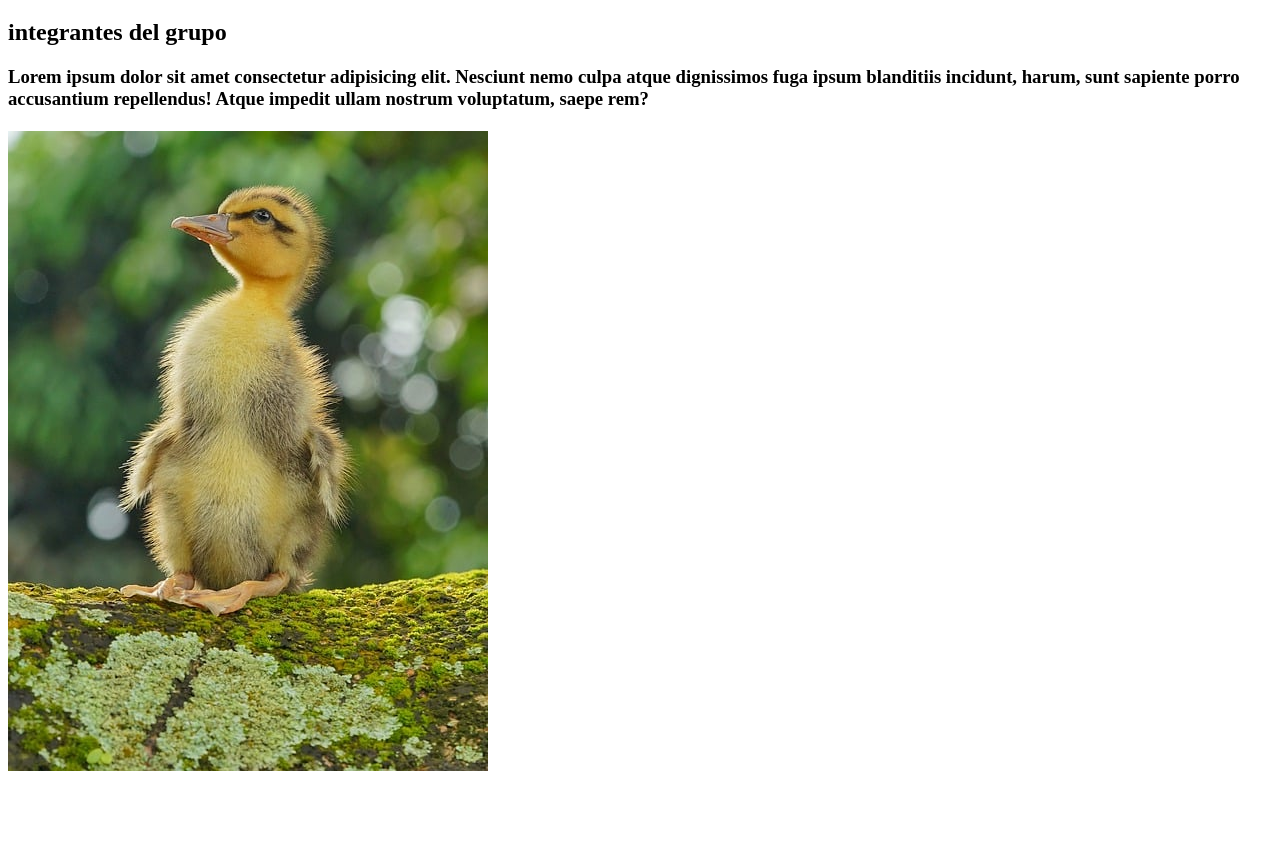
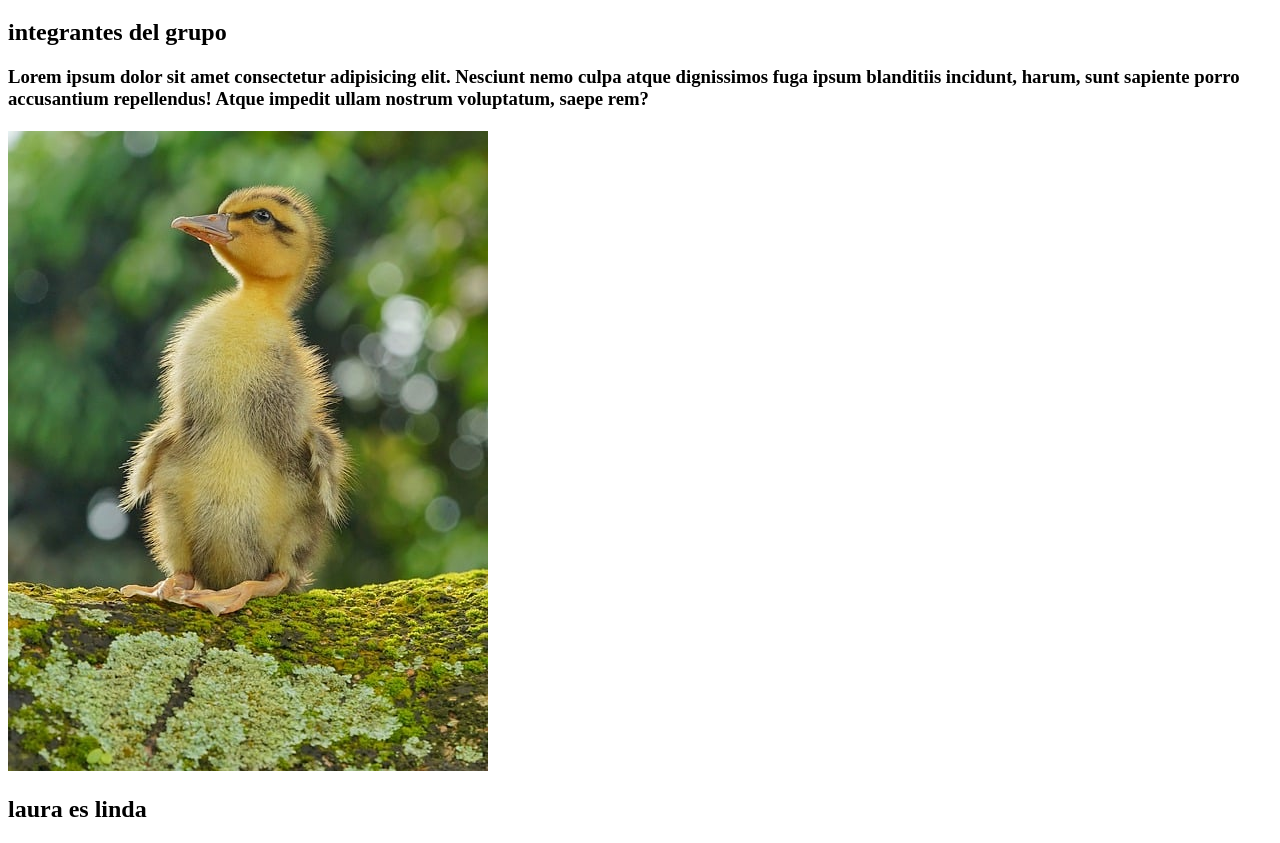
Before and after one commit to wilfrank3223/Html50, a plain HTML site: page index.html in a window 1280 px wide. Shown: the part 61-904 px from the top of the page. Before the commit the page ends 857 px from the top, so only its background shows below. Drawn offline with Linux system fonts and the light colour scheme.

Commit message:
archivos
cambios

```diff
--- a/index.html
+++ b/index.html
@@ -12,5 +12,6 @@
     <h2>integrantes del grupo</h2>
     <h3>Lorem ipsum dolor sit amet consectetur adipisicing elit. Nesciunt nemo culpa atque dignissimos fuga ipsum blanditiis incidunt, harum, sunt sapiente porro accusantium repellendus! Atque impedit ullam nostrum voluptatum, saepe rem?</h3>
     <h4><img src="patp,jpj.jpg" whint 250 alt=""></h4>
+    <h2>laura es linda</h2>
 </body>
 </html>
```
